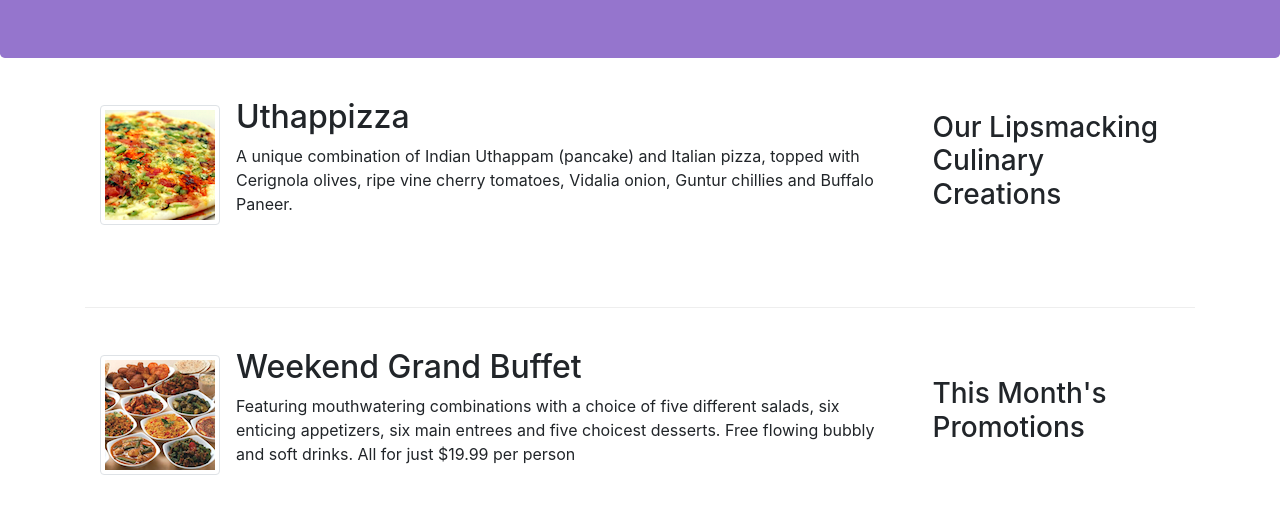
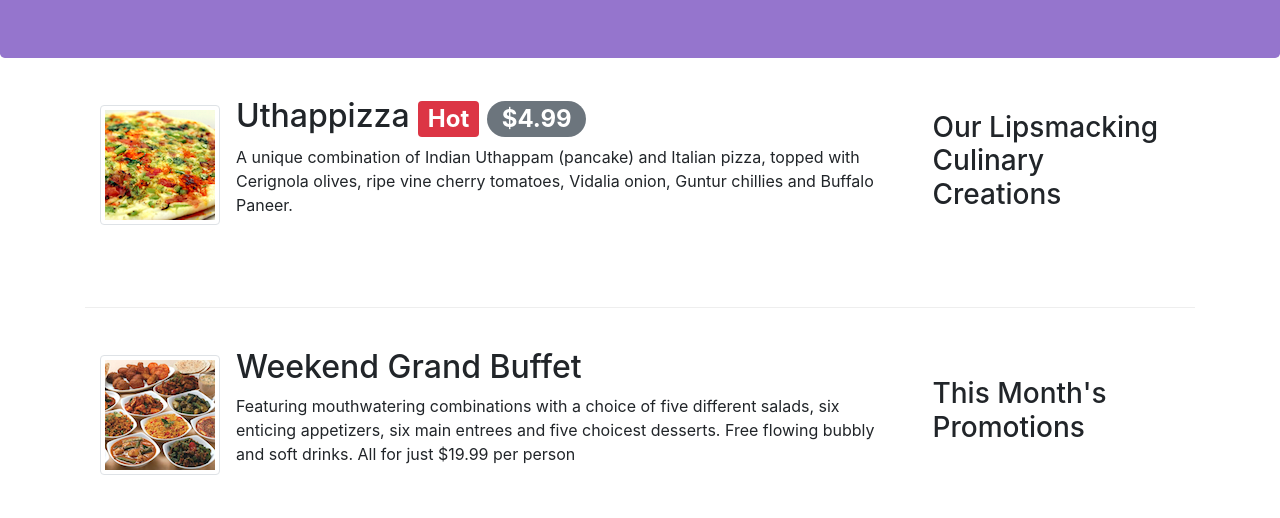
Before and after one commit to htkz/bootstrap-practice, a website: page index.html in a window 1280 px wide. Shown: the part 282-800 px from the top of the page. Drawn offline with nearby package versions, Linux system fonts and the light colour scheme.

Commit message:
Added badges

```diff
--- a/index.html
+++ b/index.html
@@ -51,7 +51,11 @@
                 <div class="media">
                     <img src="img/uthappizza.png" alt="uthappizza" class="d-flex mr-3 img-thumbnail align-self-center">
                     <div class="media-body">
-                        <h2>Uthappizza</h2>
+                        <h2>
+                            Uthappizza
+                            <span class="badge badge-danger">Hot</span>
+                            <span class="badge badge-pill badge-secondary">$4.99</span>
+                        </h2>
                         <p>A unique combination of Indian Uthappam (pancake) and Italian pizza, topped with Cerignola olives, ripe vine cherry tomatoes, Vidalia onion, Guntur chillies and Buffalo Paneer.</p>
                     </div>
                 </div>
```
